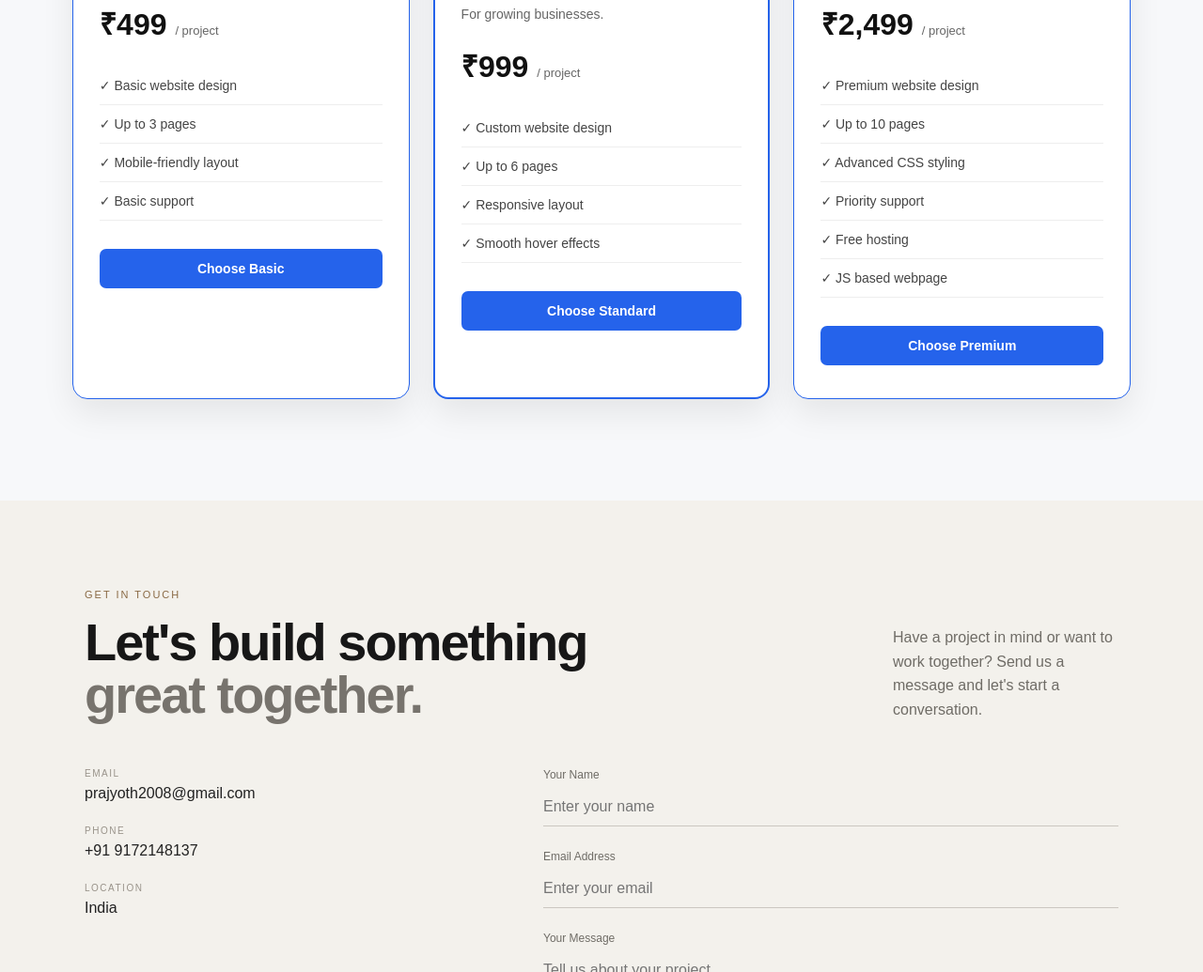
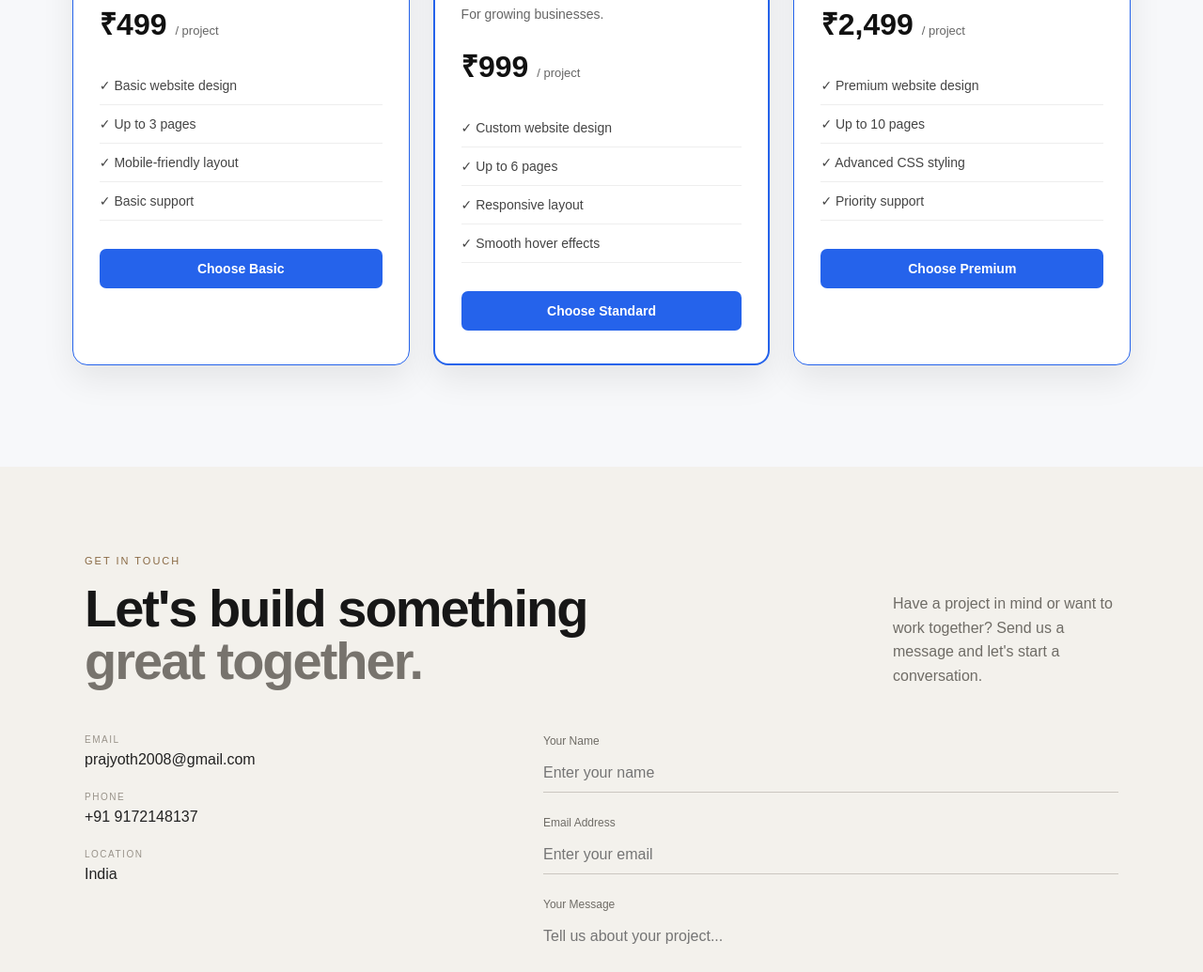
Before and after one commit to prajyoth2008-debug/html-project, a plain HTML site: page index.html in a window 1280 px wide. Shown: the part 4190-5225 px from the top of the page at 94% size. Drawn offline with Linux system fonts and the light colour scheme.

Commit message:
Update premium features in index.html
Removed 'Free hosting' and 'JS based webpage' from the premium features list.

```diff
--- a/index.html
+++ b/index.html
@@ -738,8 +738,7 @@
                             <li>✓ Up to 10 pages</li>
                             <li>✓ Advanced CSS styling</li>
                             <li>✓ Priority support</li>
-                            <li>✓ Free hosting</li>
-                            <li>✓ JS based webpage</li>
+
                         </ul>
 
                         <a href="#contact" class="pricing-btn">Choose Premium</a>
```
